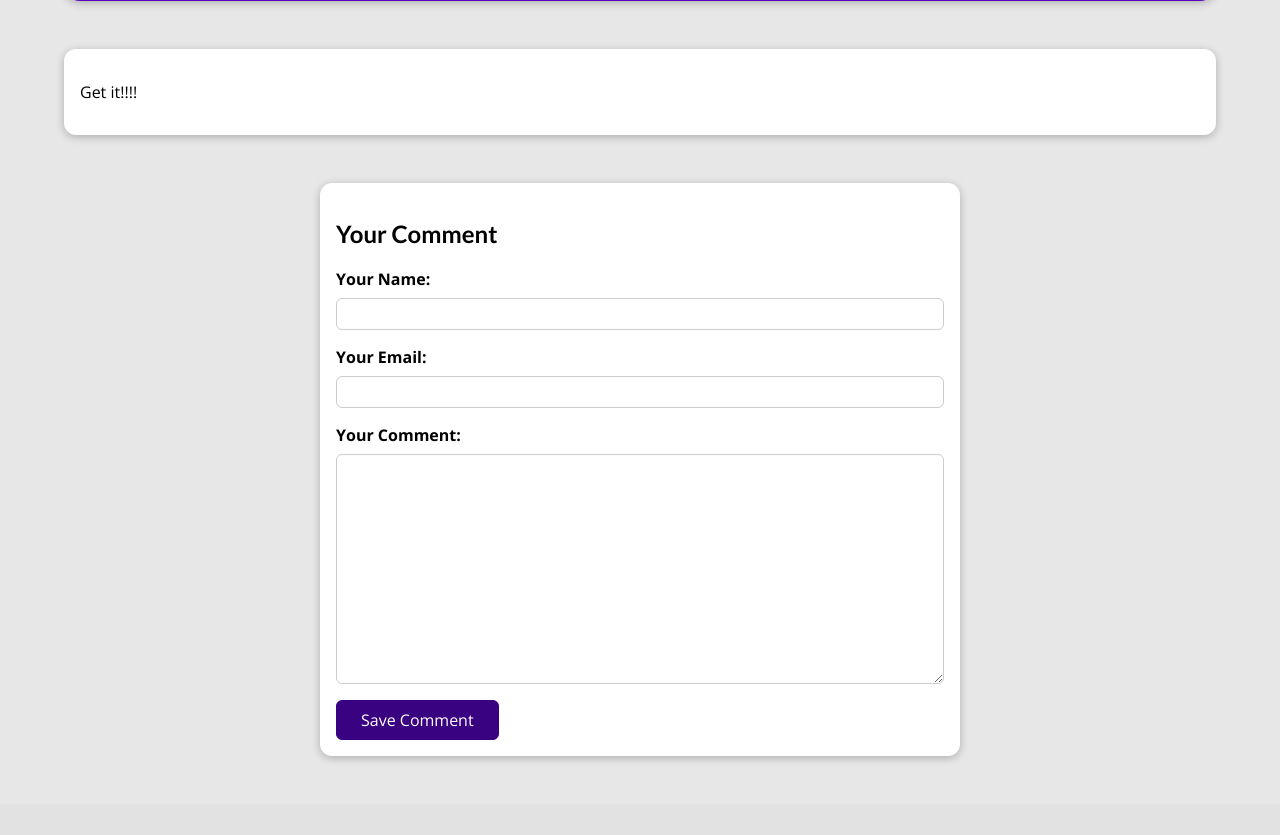
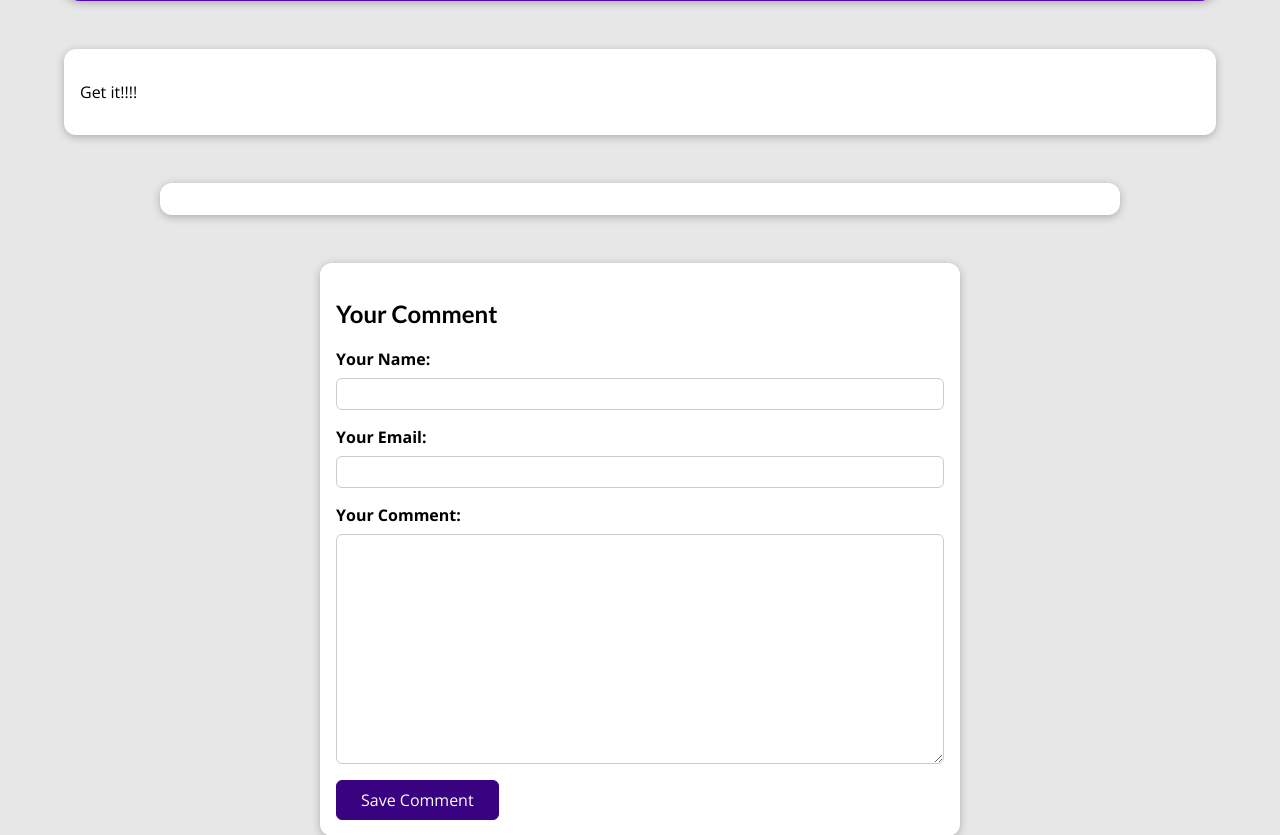
Before and after one commit to hectorzaragoza/django-blog, a Django app: a page that uses blog/templates/blog/post-detail.html in a window 1280 px wide. Shown: the part 479-1314 px from the top of the page. Before the commit the page ends 1239 px from the top, so only its background shows below. Run offline with Django 4.2, Linux system fonts and the light colour scheme; data comes from the database, SQL or seed files in the repository; both versions use the stored data as it was after the commit.

Commit message:
add admin rights to administer visitor comments, fix css

```diff
--- a/blog/admin.py
+++ b/blog/admin.py
@@ -1,5 +1,5 @@
 from django.contrib import admin
-from .models import Tag, Author, Post
+from .models import Tag, Author, Post, Comment
 
 # Register your models here.
 
@@ -8,6 +8,10 @@
     list_display = ("title", "date", "author",)
     prepopulated_fields = {"slug": ("title",)}
 
+class CommentAdmin(admin.ModelAdmin):
+    list_display = ("user_name", "post")
+
 admin.site.register(Post, PostAdmin)
 admin.site.register(Author)
 admin.site.register(Tag)
+admin.site.register(Comment, CommentAdmin)
--- a/blog/models.py
+++ b/blog/models.py
@@ -31,6 +31,9 @@
     author = models.ForeignKey(Author, on_delete=models.SET_NULL, null=True, related_name="posts")
     tags = models.ManyToManyField(Tag)
 
+    def __str__(self):
+        return f"{self.title}"
+
 class Comment(models.Model):
     user_name = models.CharField(max_length=120)
     user_email = models.EmailField()
--- a/blog/static/blog/post-detail.css
+++ b/blog/static/blog/post-detail.css
@@ -119,3 +119,67 @@
     border-radius: 6px;
     border: 1px solid #ccc
   }
+
+  .errorlist {
+    list-style: none;
+    margin: 0.5rem 0;
+    padding: 0;
+    color: rgb(199, 0, 0);
+  }
+
+  .invalid label {
+    color:rgb(199, 0, 0);
+  }
+
+  .invalid input,
+  .invalid textarea {
+    border-color: #d6000b;
+    background-color: #ffe6e7;
+  }
+
+  #alert {
+    margin: 8rem auto 3rem auto;
+    border: 1px solid #d6000b;
+    background-color: #ffe6e7;
+    padding: 1rem;
+    width: 90%;
+    max-width: 40rem;
+  }
+
+  #alert a {
+    text-decoration: none;
+    border: 1px solid #d6000b;
+    background-color: #d6000b;
+    color: white;
+    padding: 0.25rem 1.5rem;
+    border-radius: 6px;
+  }
+
+  #comments {
+    margin: 3rem auto;
+    width: 90%;
+    max-width: 60rem;
+    border-radius: 12px;
+    background-color: white;
+    box-shadow: 0 2px 8px rgba(0, 0, 0, 0.25);
+    padding: 1rem 2rem;
+  }
+
+  #comments ul {
+    list-style: none;
+    margin: 0;
+    padding: 0;
+  }
+
+  #comments li {
+    margin-bottom: 1rem;
+    border-bottom: 2px solid #ccc;
+  }
+
+  #comments li:last-of-type {
+    border-bottom: none;
+  }
+
+  #comments h2 {
+    color: #464646;
+  }
--- a/blog/templates/blog/post-detail.html
+++ b/blog/templates/blog/post-detail.html
@@ -6,10 +6,19 @@
 {% endblock %}
 
 {% block css_files %}
-    <link rel="stylesheet" href="{% static "blog/post-detail.css" %}">
+    <link rel="stylesheet" href="{% static 'blog/post-detail.css' %}">
 {% endblock %}
 
 {% block content %}
+
+    {% if comment_form.errors %}
+    <div id="alert">
+        <h2>Saving the comment failed!</h2>
+        <p>Please check the comment form below the post and fix your errors.</p>
+        <a href="#comment-form">Fix!</a>
+    </div>
+    {% endif %}
+
     <section id="summary">
         <h2>{{ post.title }}</h2>
         <div>
@@ -29,13 +38,25 @@
     <main>
         {{ post.content|linebreaks }}
     </main>
+
+    <section id="comments">
+        <ul>
+            {% for comment in comments %}
+                <li>
+                    <h2>{{ comment.user_name }}</h2>
+                    <p>{{ comment.text|linebreaks }}</p>
+                </li>
+            {% endfor %}
+        </ul>
+    </section>
+
     <section id="comment-form">
         <h2>Your Comment</h2>
         <form action='{% url "post-detail-page" post.slug %}' method="POST">
         <form>
             {% csrf_token %}
             {% for form_field in comment_form%}
-            <div class="form-control">
+            <div class="form-control {% if form_field.errors %}invalid{% endif %}">
                 {{ form_field.label_tag }}
                 {{ form_field }}
                 {{ form_field.errors }}
--- a/blog/views.py
+++ b/blog/views.py
@@ -62,7 +62,8 @@
         context = {
             "post": post,
             "post_tags": post.tags.all(),
-            "comment_form": CommentForm()
+            "comment_form": CommentForm(),
+            "comments": post.comments.all().order_by("-id")
         }
         return render(request, "blog/post-detail.html", context)
 
@@ -81,7 +82,8 @@
         context = {
             "post": post,
             "post_tags": post.tags.all(),
-            "comment_form": CommentForm()
+            "comment_form": CommentForm(),
+            "comments": post.comments.all().order_by("-id")
         }
         return render(request, "blog/post-detail.html", context)
 
```
Also changed, not shown: blog/static/blog/post.css (line endings or trailing spaces), db.sqlite3.
